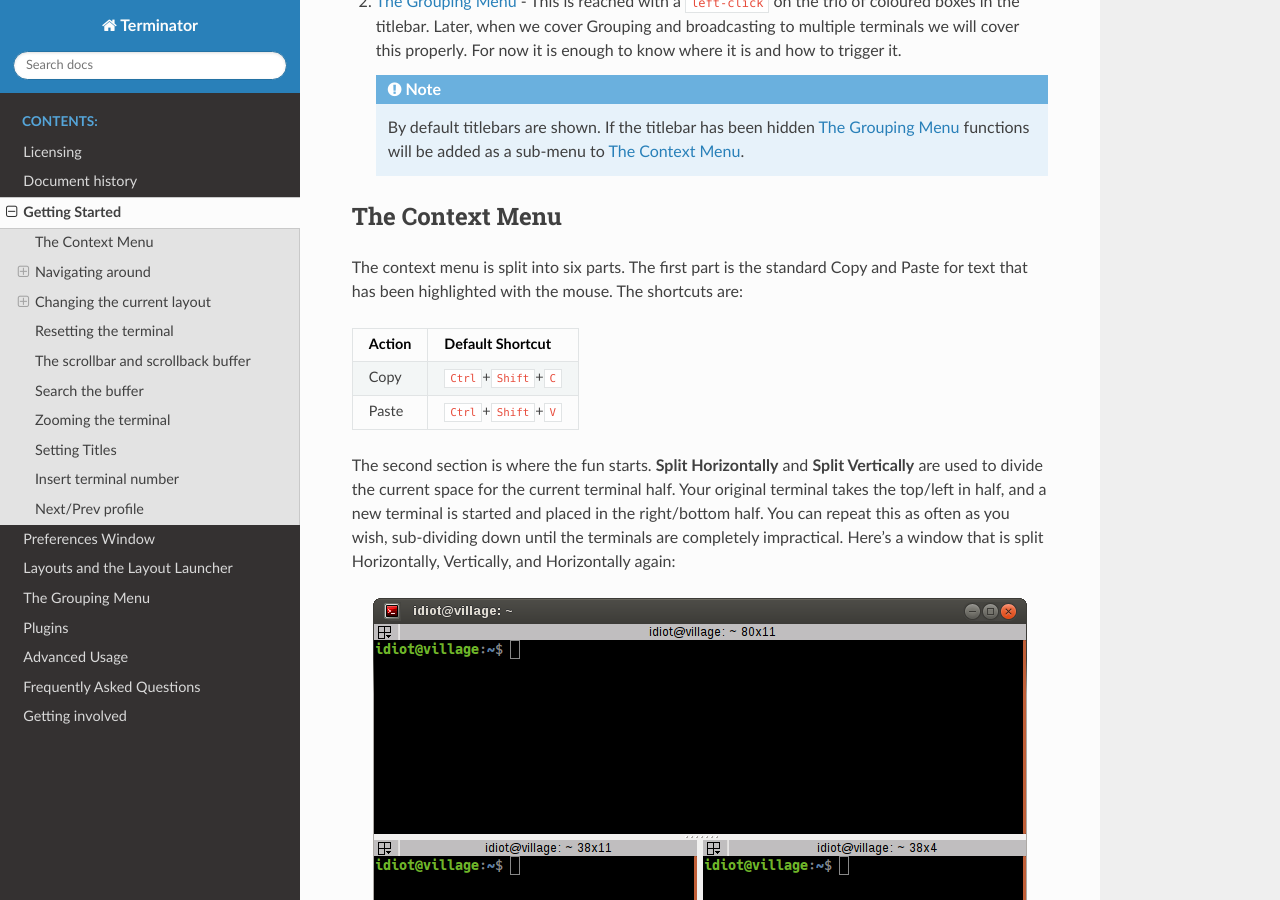
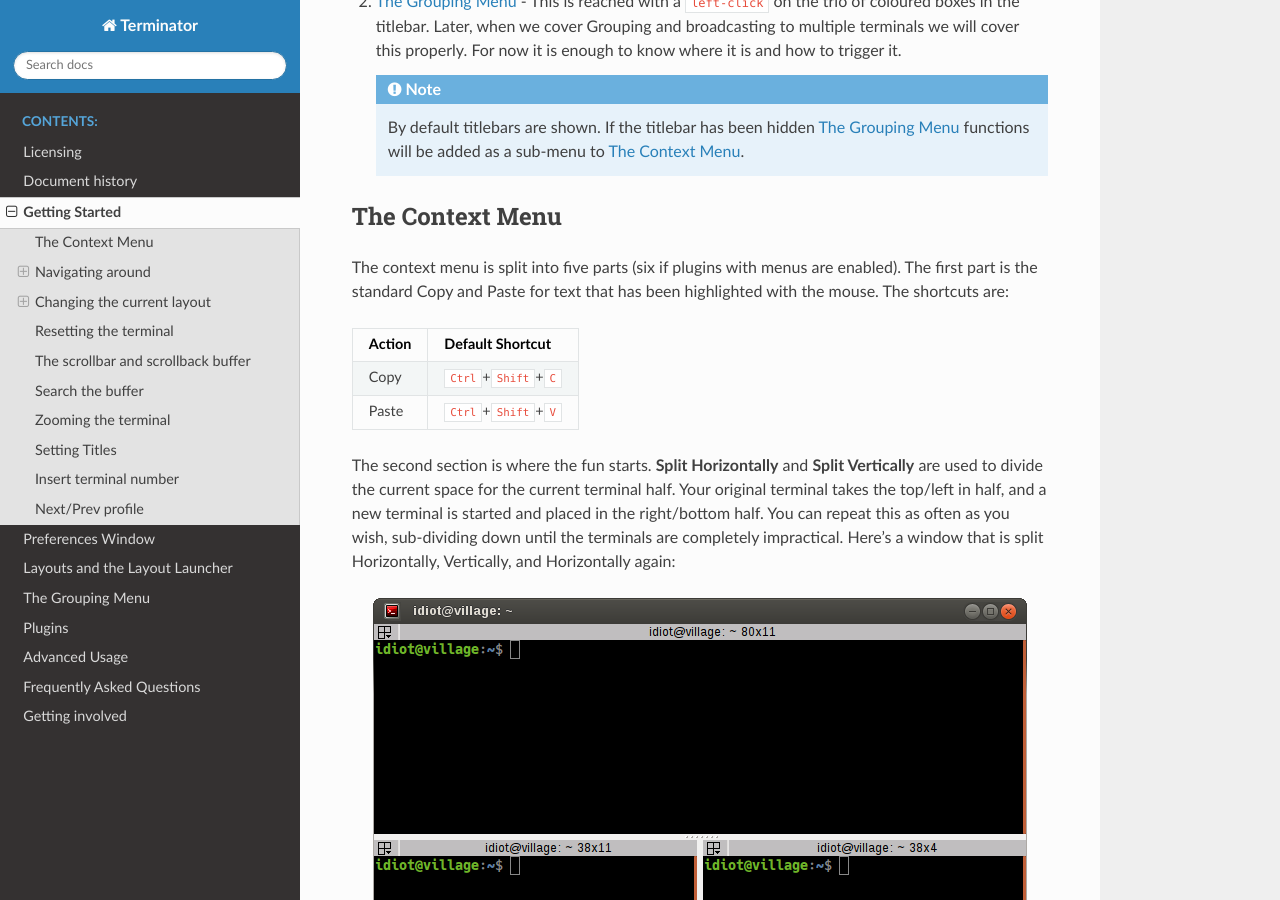
Before and after one commit to gnome-terminator/docs, a Sphinx documentation site: the page built from source/gettingstarted.rst, in a window 1280 px wide and 900 px high, scrolled down 1708 px. Built offline with Sphinx 7.4.7 and the Read the Docs theme 3.1.0, drawn with Linux system fonts in a browser that asks for light colours.

Commit message:
Context menu by default is five. Six with enabled plugins.

```diff
--- a/source/gettingstarted.rst
+++ b/source/gettingstarted.rst
@@ -66,9 +66,9 @@
 The Context Menu
 ----------------
 
-The context menu is split into six parts. The first part is the standard
-Copy and Paste for text that has been highlighted with the mouse. The
-shortcuts are:
+The context menu is split into five parts (six if plugins with menus are
+enabled). The first part is the standard Copy and Paste for text that has been
+highlighted with the mouse. The shortcuts are:
 
 +--------+----------------------------------+
 | Action | Default Shortcut                 |
```
